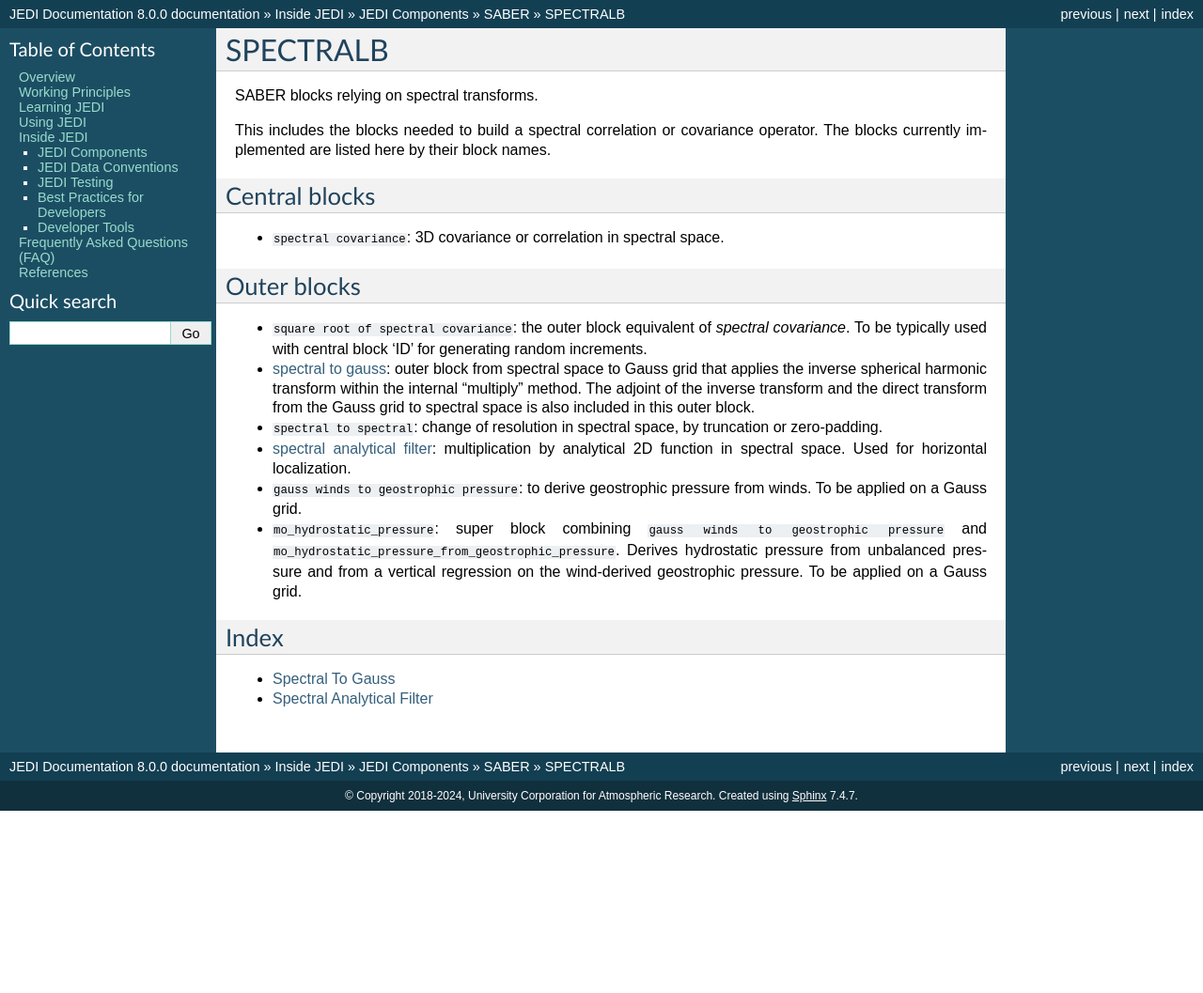
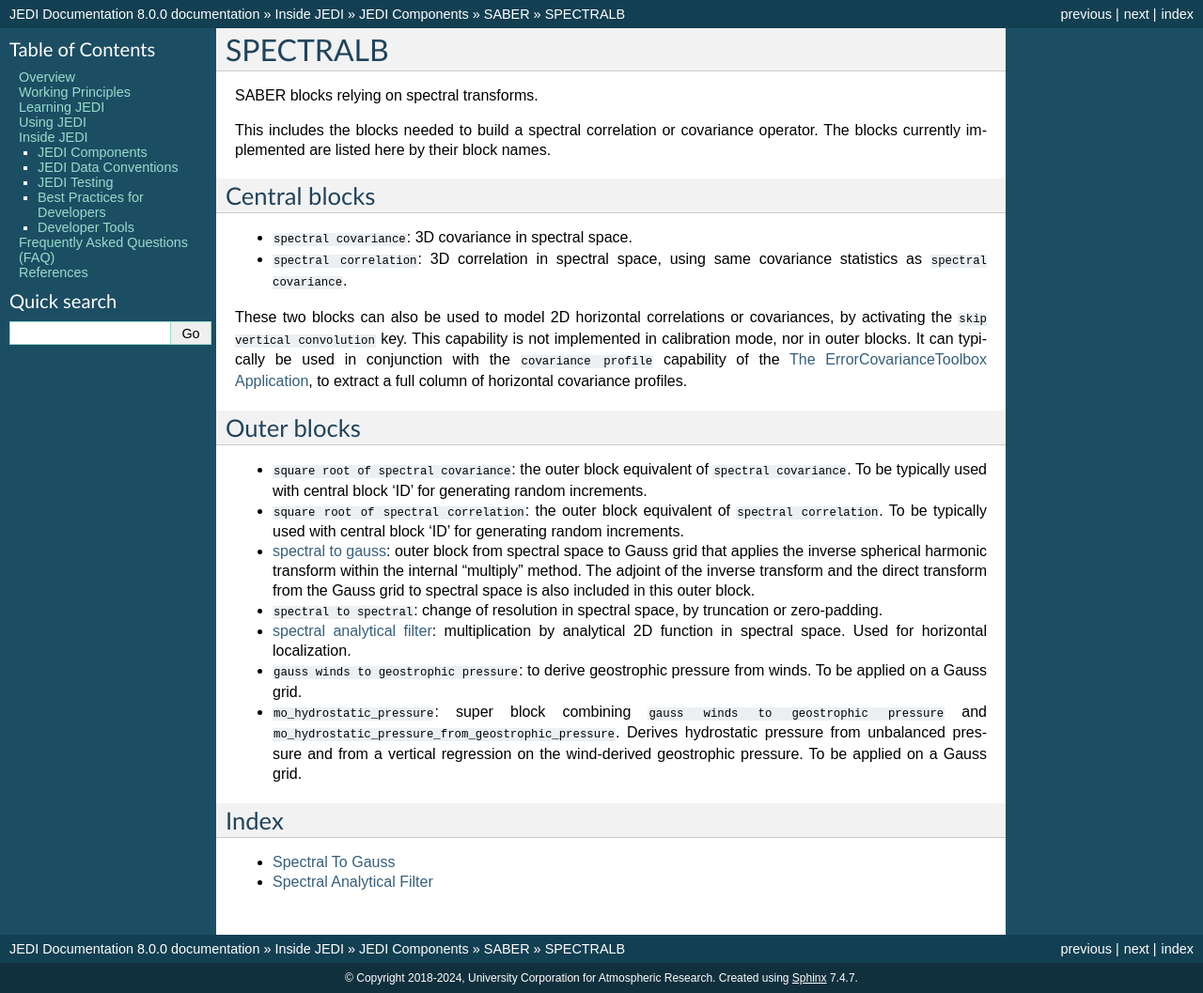
Before and after one commit to JCSDA/jedi-docs, a Sphinx documentation site: the page built from docs/inside/jedi-components/saber/SPECTRALB.rst, in a window 1280 px wide. Shown: the whole page at 94% size. Built offline with Sphinx 7.4.7, drawn with Linux system fonts in a browser that asks for light colours; before the commit the page ends 900 px from its top, so only the background shows below that.

Commit message:
Tiny update of spectralB documentation in Saber (#757)
* Separate covariance and correlation, Skip vertical convolution Switch

* Typos

* Mention use case for new switch

* Update docs/inside/jedi-components/saber/SPECTRALB.rst

Co-authored-by: Nate Crossette <ncrossette@ucar.edu>

---------

Co-authored-by: Nate Crossette <ncrossette@ucar.edu>

```diff
--- a/docs/inside/jedi-components/saber/SPECTRALB.rst
+++ b/docs/inside/jedi-components/saber/SPECTRALB.rst
@@ -11,12 +11,18 @@
 Central blocks
 ^^^^^^^^^^^^^^
 
-- :code:`spectral covariance`: 3D covariance or correlation in spectral space.
+- :code:`spectral covariance`: 3D covariance in spectral space.
+- :code:`spectral correlation`: 3D correlation in spectral space, using same covariance statistics as :code:`spectral covariance`.
+
+These two blocks can also be used to model 2D horizontal correlations or covariances, by activating the :code:`skip vertical convolution` key.
+This capability is not implemented in calibration mode, nor in outer blocks.
+It can typically be used in conjunction with the :code:`covariance profile` capability of the :doc:`ErrorCovarianceToolbox`, to extract a full column of horizontal covariance profiles.
 
 Outer blocks
 ^^^^^^^^^^^^
 
-- :code:`square root of spectral covariance`: the outer block equivalent of `spectral covariance`.  To be typically used with central block 'ID' for generating random increments.
+- :code:`square root of spectral covariance`: the outer block equivalent of :code:`spectral covariance`.  To be typically used with central block 'ID' for generating random increments.
+- :code:`square root of spectral correlation`: the outer block equivalent of :code:`spectral correlation`.  To be typically used with central block 'ID' for generating random increments.
 - :ref:`spectral to gauss <spectralb_spherical_harmonic_transform>`: outer block from spectral space to Gauss grid that applies the inverse spherical harmonic transform within the internal "multiply" method. The adjoint of the inverse transform and the direct transform from the Gauss grid to spectral space is also included in this outer block.
 - :code:`spectral to spectral`: change of resolution in spectral space, by truncation or zero-padding.
 - :ref:`spectral analytical filter <spectralb_analytical_filter>`: multiplication by analytical 2D function in spectral space. Used for horizontal localization.
```
